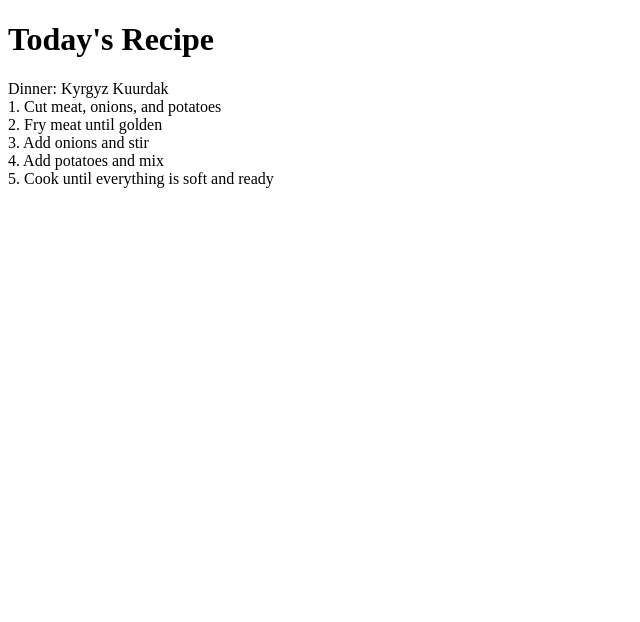
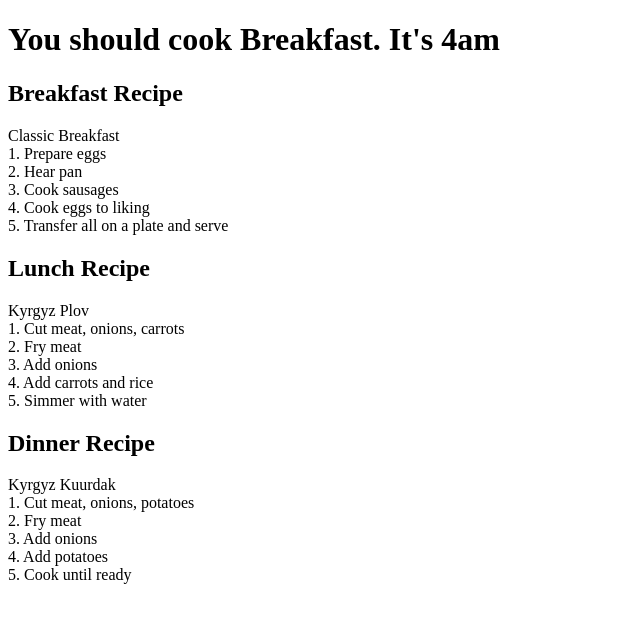
Before and after one commit to Atai824/WEB601JS, a plain HTML site: page index.html in a window 1280 px wide. Shown: the whole page, without its empty margins (0-640 px from the left). Drawn offline with Linux system fonts and the light colour scheme.

Commit message:
W3D2 group challenge done

```diff
--- a/index.html
+++ b/index.html
@@ -4,30 +4,31 @@
     <title>Kyrgyz Recipes</title>
   </head>
   <body>
-        <h1>Today's Recipe</h1>
-        <p id="recipe"></p>
+      <h1 id="heading"></h1>
+      <div id="recipes"></div>
       <script>
-            let time = "Sunset"; // Change to "Sunset" for kuurdak
-            if (time === "Noon") {
-      document.getElementById("recipe").innerHTML =
-        "Lunch: Kyrgyz Plov<br>" +
-        "1. Cut meat, onions, and carrots<br>" +
-        "2. Fry meat in oil until brown<br>" +
-        "3. Add onions and cook until soft<br>" +
-        "4. Add carrots, then rice on top<br>" +
-        "5. Pour hot water and simmer until rice is cooked";
-    } else if (time === "Sunset") {
-      document.getElementById("recipe").innerHTML =
-        "Dinner: Kyrgyz Kuurdak<br>" +
-        "1. Cut meat, onions, and potatoes<br>" +
-        "2. Fry meat until golden<br>" +
-        "3. Add onions and stir<br>" +
-        "4. Add potatoes and mix<br>" +
-        "5. Cook until everything is soft and ready";
+      let hour = new Date().getHours();
+      let heading = "";
+      if (hour < 12) {
+          heading = "Breakfast";
+      } else if (hour < 18) {
+          heading = "Lunch";
       } else {
-      document.getElementById("recipe").innerHTML = "No recipe available for this time.";
+          heading = "Dinner";
       }
+      let hour12 = hour % 12 || 12;
+      let ampm = hour>=12 ? "pm" : "am";
+      document.getElementById("heading").innerHTML = "You should cook " + heading + ". It's " + hour12 + ampm;
+      let recipes = [
+          "<h2>Breakfast Recipe</h2> Classic Breakfast<br>1. Prepare eggs<br>2. Hear pan<br>3. Cook sausages<br>4. Cook eggs to liking<br>5. Transfer all on a plate and serve",
+          "<h2>Lunch Recipe</h2> Kyrgyz Plov<br>1. Cut meat, onions, carrots<br>2. Fry meat<br>3. Add onions<br>4. Add carrots and rice<br>5. Simmer with water",
+          "<h2>Dinner Recipe</h2> Kyrgyz Kuurdak<br>1. Cut meat, onions, potatoes<br>2. Fry meat<br>3. Add onions<br>4. Add potatoes<br>5. Cook until ready"
+      ];
+      let allRecipes = "";
+      for (let i = 0; i < recipes.length; i++) {
+          allRecipes += "<p>" + recipes[i] + "</p>";
+      }
+      document.getElementById("recipes").innerHTML = allRecipes;
       </script>
-
 </body>
 </html>
```
Also changed, not shown: 1 other file. Lines whose indentation alone changed are shown as unchanged.
